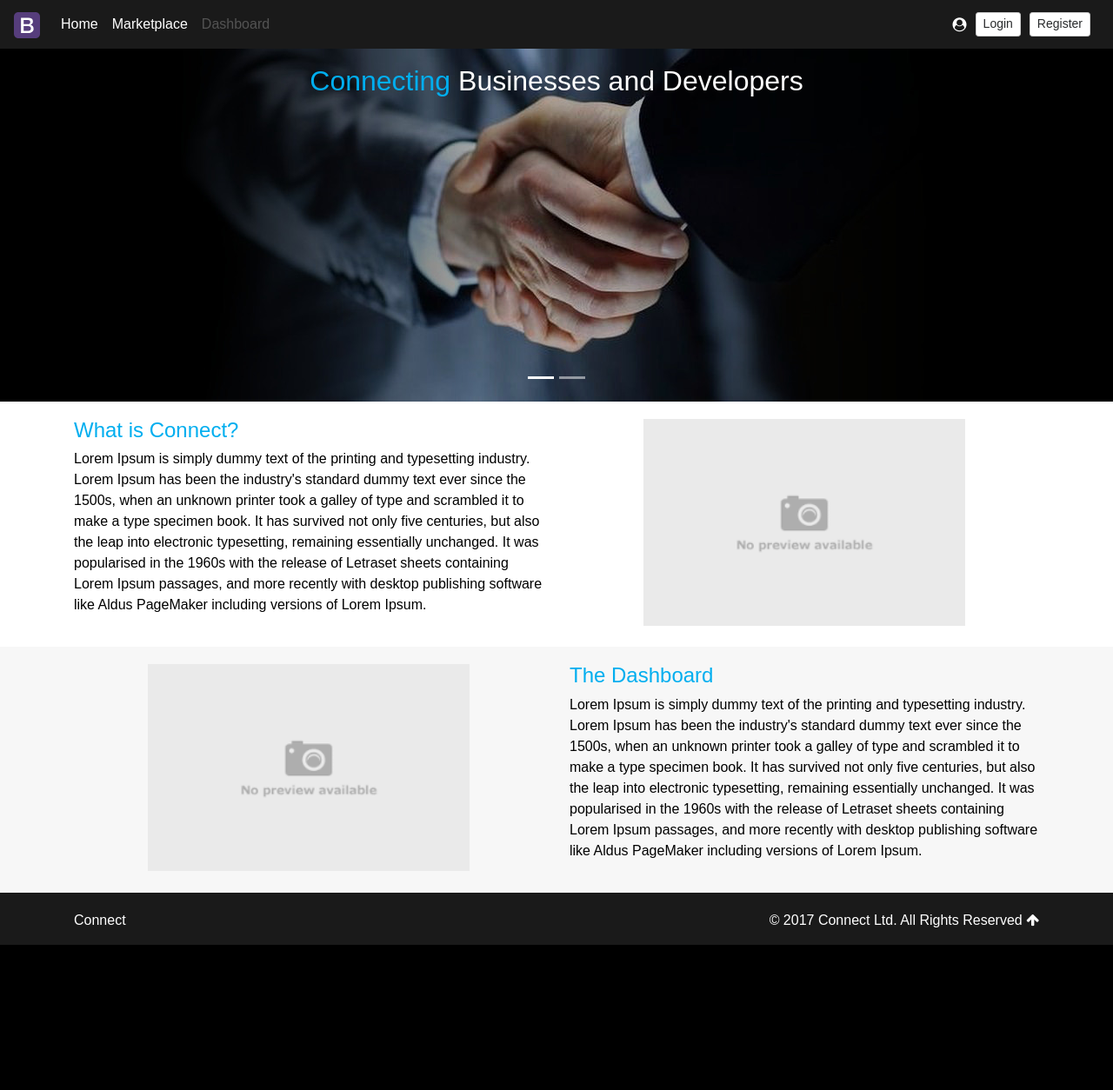
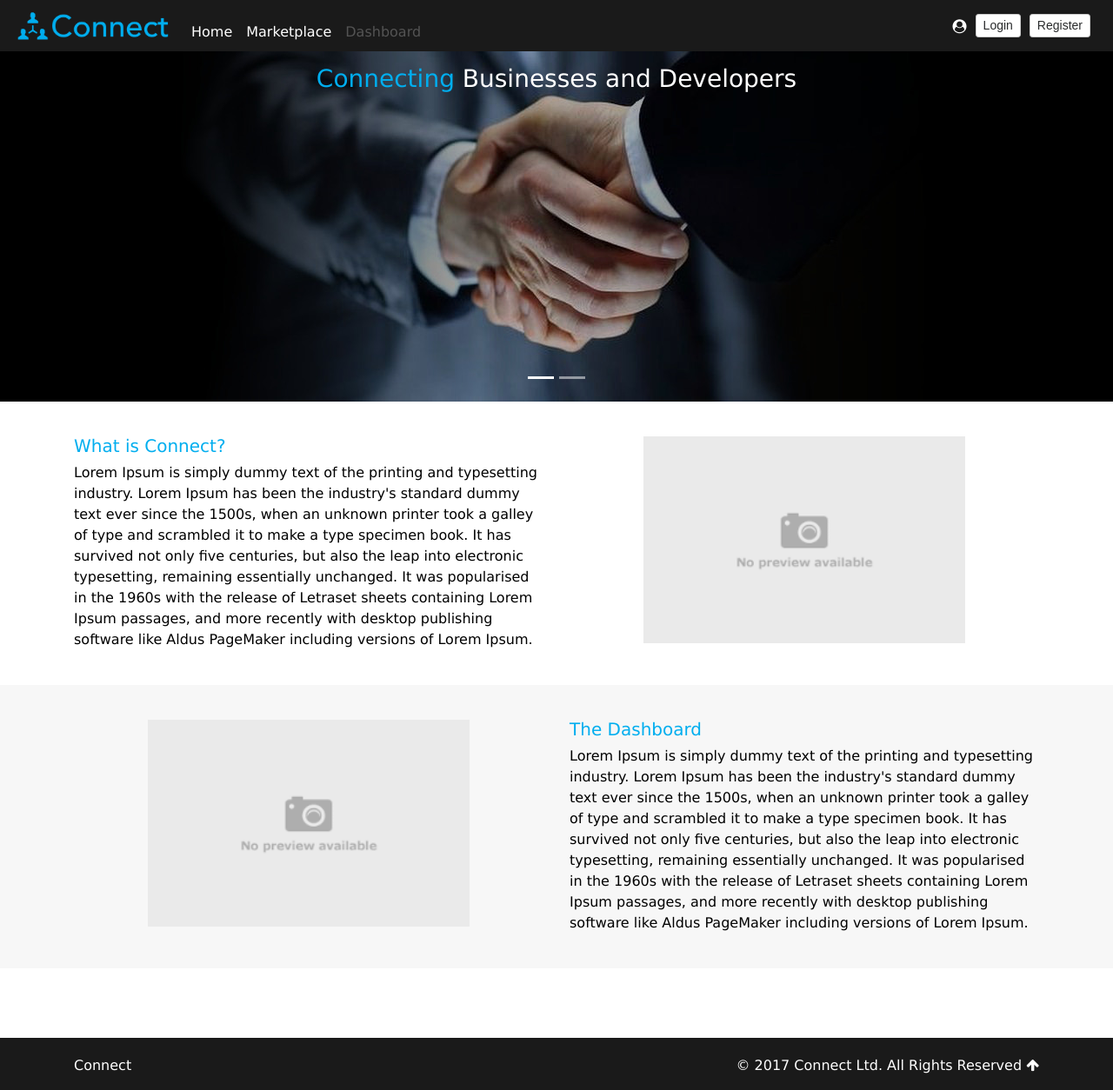
Before and after one commit to AA25/Connect, a PHP site: page /home in a window 1280 px wide. Shown: the whole page at 87% size. Before the commit the page ends 1087 px from the top, so only its background shows below. Run offline with PHP 8.4, Linux system fonts and the light colour scheme; some libraries are stand-ins or nearby versions.

Commit message:
new logo created and some frontend changes

```diff
--- a/css/connectStyle.css
+++ b/css/connectStyle.css
@@ -2,7 +2,7 @@ html,
 body {
     height: 100% !important;
     width: 100% !important;
-    font-family: Arial, Helvetica, sans-serif;
+    font-family: "Lucida Sans Unicode", "Lucida Grande", sans-serif;
     font-size: 1em;
     background-color: white;
     color: black;
@@ -241,8 +241,20 @@ body {
     padding-top: 10px;
 }
 
+.padt-14 {
+    padding-top: 14px;
+}
+
 .padt-20 {
     padding-top: 20px;
+}
+
+.padt-30 {
+    padding-top: 30px;
+}
+
+.padt-40 {
+    padding-top: 40px;
 }
 
 .padt-50 {
@@ -257,12 +269,24 @@ body {
     padding-top: 10%;
 }
 
+.padb-0 {
+    padding-bottom: 0px;
+}
+
 .padb-10 {
     padding-bottom: 10px;
 }
 
 .padb-20 {
     padding-bottom: 20px;
+}
+
+.padb-30 {
+    padding-bottom: 30px;
+}
+
+.padb-40 {
+    padding-bottom: 40px;
 }
 
 .padl-10 {
--- a/includes/navBar.inc.php
+++ b/includes/navBar.inc.php
@@ -4,18 +4,18 @@
             <span class="navbar-toggler-icon"></span>
         </button>
         <a class="navbar-brand" href="#">
-            <img src="/images/navBar/dummy.svg" width="30" height="30" alt="">
+            <img src="/images/navBar/connect.png" width="180" height="35" alt="">
         </a>
         <div class="collapse navbar-collapse" id="navbarNavAltMarkup">
             <ul class="navbar-nav mr-auto">
                 <li class="nav-item active">
-                    <a class="nav-link" href="#">Home <span class="sr-only">(current)</span></a>
+                    <a class="nav-link padb-0 padt-14" href="/home">Home <span class="sr-only">(current)</span></a>
                 </li>
                 <li class="nav-item">
-                    <a class="nav-link" href="#">Marketplace</a>
+                    <a class="nav-link padb-0 padt-14" href="/home/marketplace">Marketplace</a>
                 </li>
                 <li class="nav-item">
-                    <a class="nav-link disabled" href="#">Dashboard</a>
+                    <a class="nav-link padb-0 padt-14 disabled" href="/dashboard">Dashboard</a>
                 </li>
             </ul>
             <form class="form-inline">
--- a/js/homepageController.js
+++ b/js/homepageController.js
@@ -32,8 +32,9 @@ function renderProjects(projectsArray) {
     projectsArray.forEach(function(element) {
         element['projectBio'] = limitProjectDescription(element['projectBio']);
 
+        //Create the table rows containing the data retrieved
         insertRow = '<tr onclick="window.location=\'/project/' + element['projectId'] + '\'">' +
-            '<td><i class="fa fa-globe" aria-hidden="true"></i>' + element['projectCountry'] + '</td>' +
+            '<td><i class="fa fa-globe" aria-hidden="true"></i> ' + element['projectCountry'] + '</td>' +
             '<td>' + element['projectCategory'] + '</td>' +
             '<td>' + element['projectBio'] + '</td>' +
             '<td>' + element['projectCurrency'] + element['projectBudget'] + '</td>' +
--- a/views/home.php
+++ b/views/home.php
@@ -31,9 +31,9 @@
                     <div class="carousel-item active">
                         <img class="d-block img-fluid slider-center" src="/images/try.jpg" alt="First slide">
                         <div class="carousel-caption bt-ini">
-                            <h2>
+                            <h3>
                                 <span class="cl-blue-connect">Connecting</span> Businesses and Developers
-                            </h2>
+                            </h3>
                         </div>
                     </div>
                     <div class="carousel-item">
@@ -57,15 +57,15 @@
         </div>
 
 
-        <div class="section">
+        <div class="section padt-40 padb-40">
             <div class="container">
-                <div id="connectIntro" class="padt-20 padb-20">
+                <div id="connectIntro">
                     <div class="row">
                         <div class="col-sm-12 col-md-12 col-lg-6">
-                            <h4 class="cl-blue-connect">
+                            <h5 class="cl-blue-connect">
                                 What is Connect?
-                            </h4>
-                            <p>
+                            </h5>
+                            <p class="marb-0">
                                 Lorem Ipsum is simply dummy text of the printing and typesetting industry. Lorem Ipsum has been the industry's standard dummy text ever since the 1500s, when an unknown printer took a galley of type and scrambled it to make a type specimen book. It has survived not only five centuries, but also the leap into electronic typesetting, remaining essentially unchanged. It was popularised in the 1960s with the release of Letraset sheets containing Lorem Ipsum passages, and more recently with desktop publishing software like Aldus PageMaker including versions of Lorem Ipsum.
                             </p>
                         </div>
@@ -77,15 +77,15 @@
             </div>
         </div>
 
-        <div class="section-alt">
+        <div class="section-alt padt-40 padb-40">
             <div class="container">
-                <div id="dashboardIntro" class="padt-20 padb-20">
+                <div id="dashboardIntro" class="">
                     <div class="row">
                         <div class="col-sm-12 col-md-12 col-lg-6 push-lg-6">
-                            <h4 class="cl-blue-connect">
+                            <h5 class="cl-blue-connect">
                                 The Dashboard
-                            </h4>
-                            <p>
+                            </h5>
+                            <p class="marb-0">
                                 Lorem Ipsum is simply dummy text of the printing and typesetting industry. Lorem Ipsum has been the industry's standard dummy text ever since the 1500s, when an unknown printer took a galley of type and scrambled it to make a type specimen book. It has survived not only five centuries, but also the leap into electronic typesetting, remaining essentially unchanged. It was popularised in the 1960s with the release of Letraset sheets containing Lorem Ipsum passages, and more recently with desktop publishing software like Aldus PageMaker including versions of Lorem Ipsum.
                             </p>
                         </div>
@@ -97,16 +97,16 @@
             </div>
         </div>
 
-        <div class="section">
+        <div class="section padt-40 padb-40">
             <div  id="slimMarketplace" class="container disp-none">
-                <div id="" class="padt-20 padb-20">
-                    <div class="txt-ctr padb-20">
-                        <h4 class="cl-blue-connect">
+                <div id="" class="">
+                    <div class="txt-ctr padb-40">
+                        <h5 class="cl-blue-connect">
                             Project Marketplace
-                        </h4>
-                        <h5>
+                        </h5>
+                        <h6>
                             A short preview of some of the latest projects posted by businesses
-                        </h5>
+                        </h6>
                         <a href="/home/marketplace"> View all Projects </a>
                     </div>
                     <div id="projectMarketplace" class="">
```
Also changed, not shown: images/navBar/connect.png (added), images/navBar/dummy.svg (deleted).
